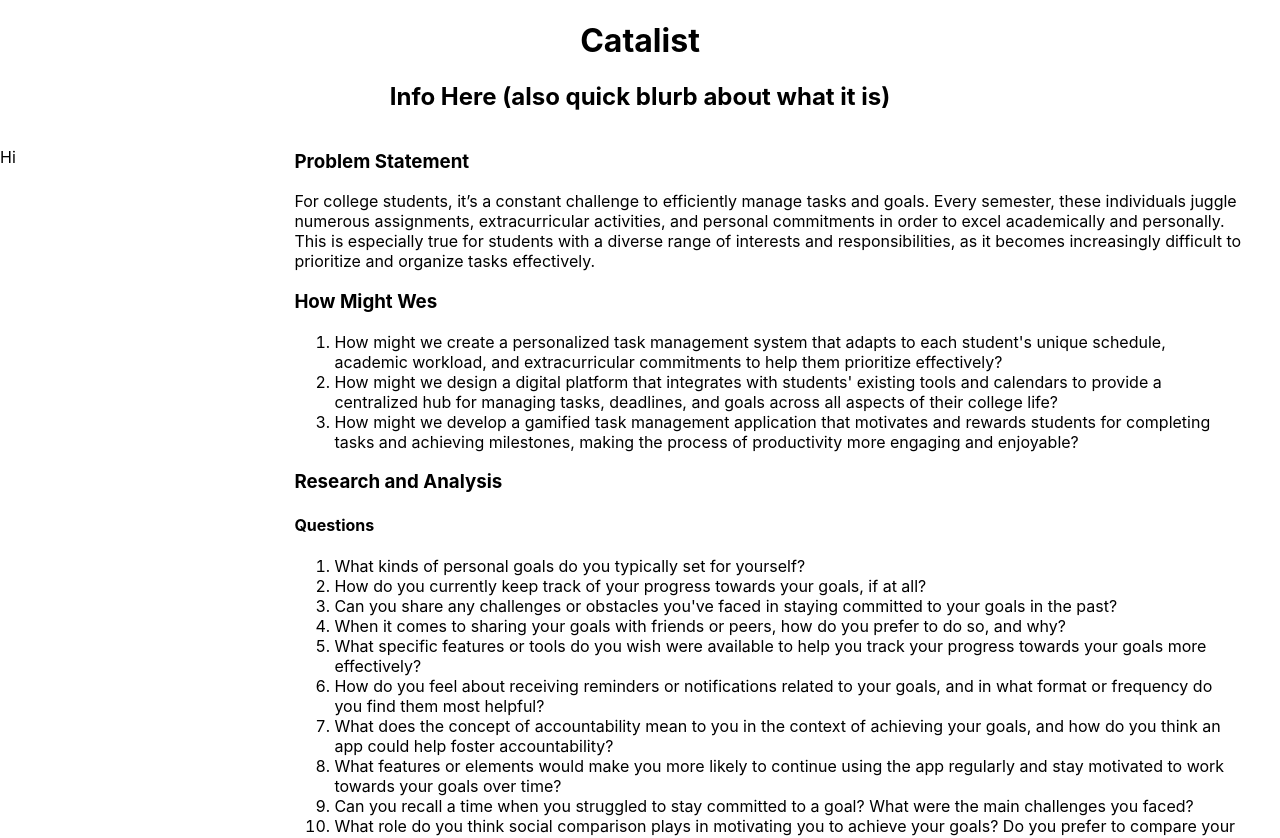
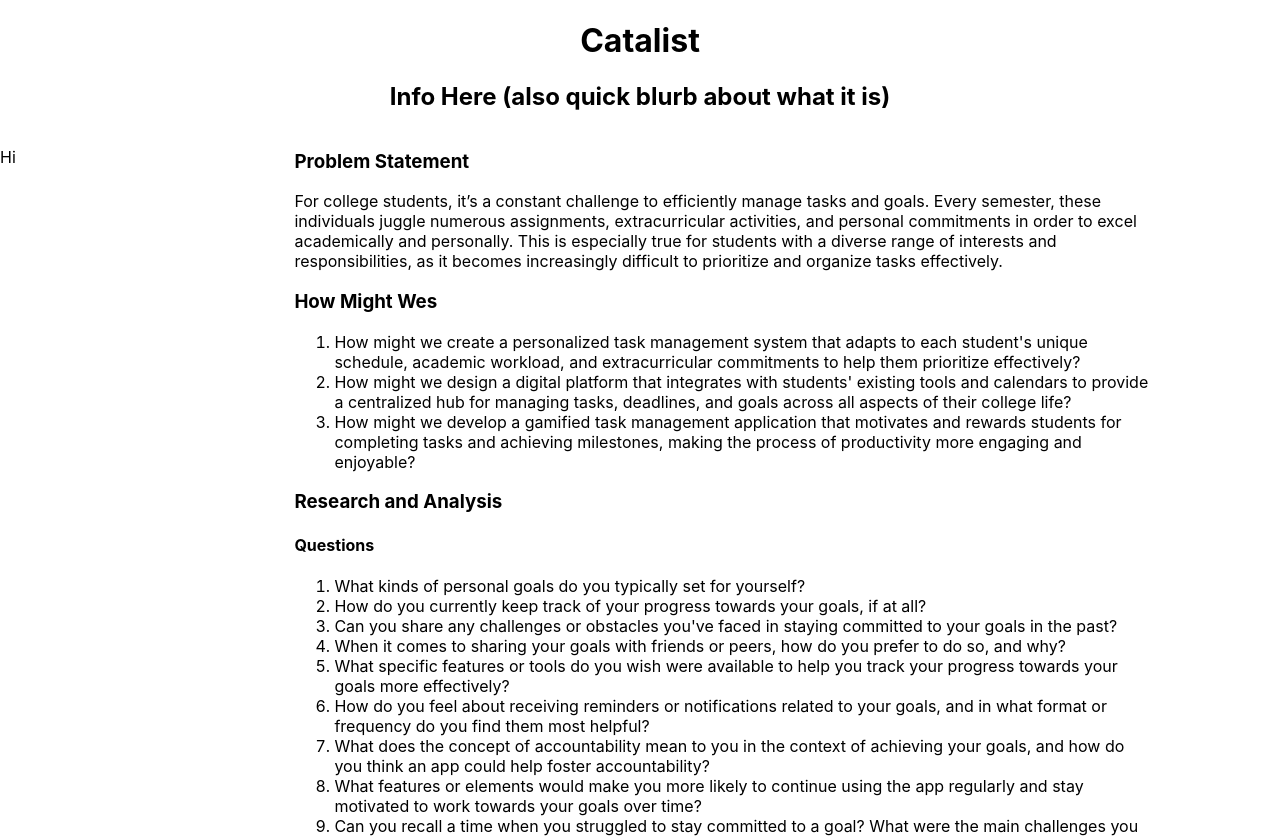
Before and after one commit to harrydnewman/Capstone-PortfolioWebsite, a React (Vite) app: page /portfolio/catalist in a window 1280 px wide. Shown: the top 838 px of the page. Built offline with nearby package versions, Linux system fonts and the light colour scheme.

Commit message:
done for right now

```diff
--- a/src/App.jsx
+++ b/src/App.jsx
@@ -34,7 +34,7 @@ export default function App() {
         <Route path="/blog" element={<Blog />} />
         {/* portfolio routes */}
         <Route path="/portfolio/brainrotarchive" element={<BrainrotArchive />} />
-        <Route path="/portfolio/catalist" element={<Catalist/>}/>
+        <Route path="/portfolio/catalist" element={<Catalist/>}/> {/* html basically done, now just needs css */}
         <Route path="/portfolio/chattech" element={<ChatTech />} />
         <Route path="/portfolio/crossword" element={<Crossword />} />
         <Route path="/portfolio/cuntyroads" element={<CuntyRoads />} />
--- a/src/styles/PortfolioDocumentation.module.css
+++ b/src/styles/PortfolioDocumentation.module.css
@@ -15,12 +15,14 @@
 
 .TableOfContents {
     width: 20%;
+    /* i want the toc fixed as you scroll */
 }
 
 .documentation {
     width: 80%;
     padding-left: 3%;
-    padding-right: 3%;
+    padding-right: 10%;
+    margin-bottom: 20px;
 }
 
 .documentation img {
```
